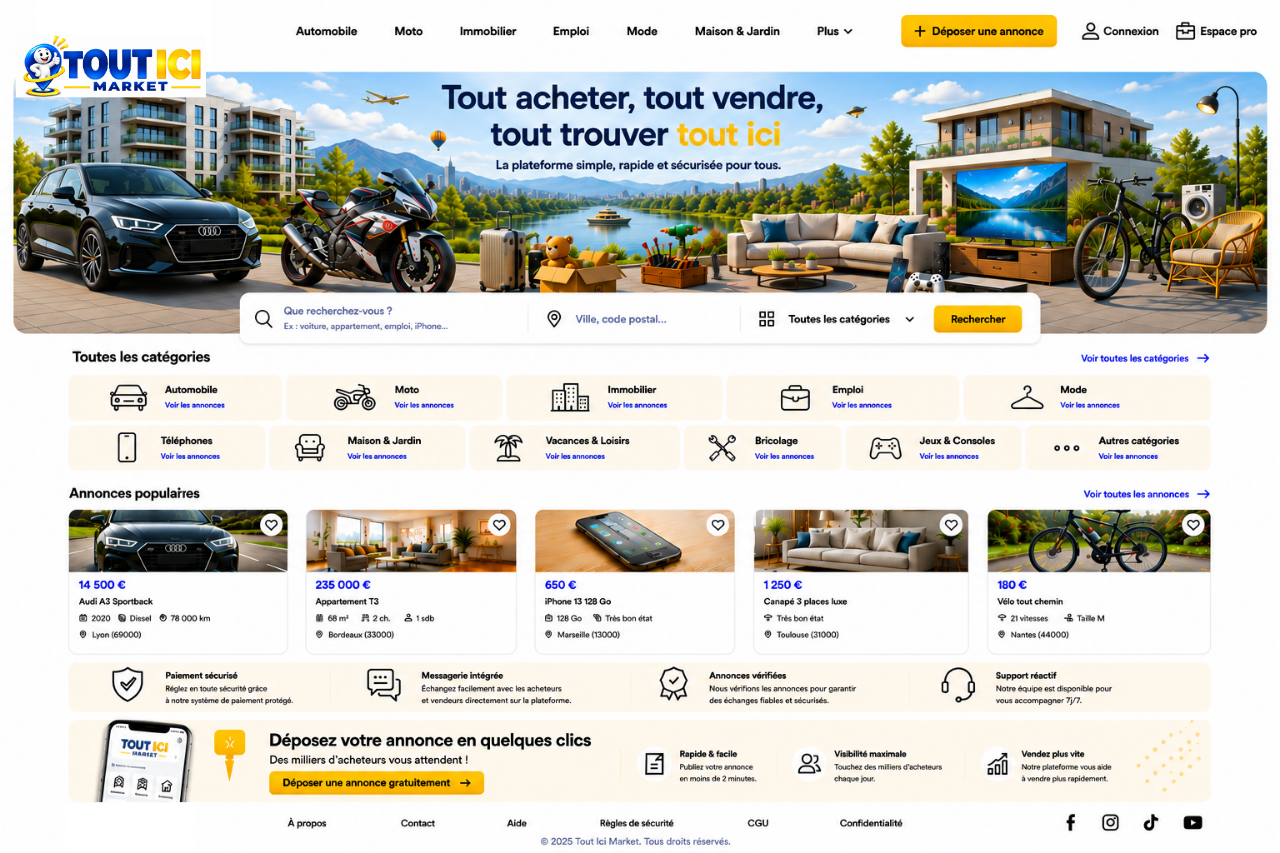
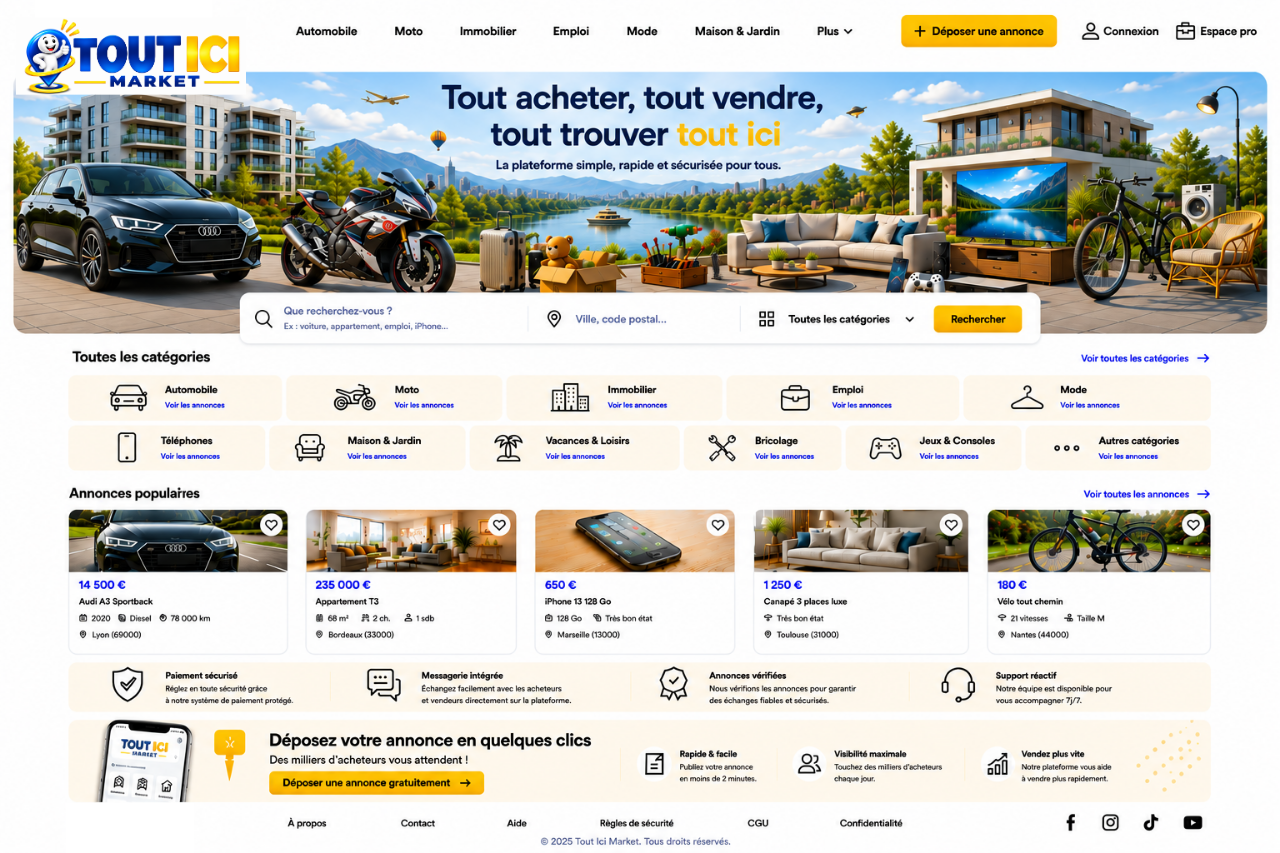
Before and after one commit to Touticimarket/tout-ici-market, a Next.js app: page / in a window 1280 px wide. Built offline with nearby package versions, Linux system fonts and the light colour scheme.

Commit message:
Update logo position and size in layout
Adjusted positioning and dimensions for logo image.

```diff
--- a/app/layout.tsx
+++ b/app/layout.tsx
@@ -20,7 +20,7 @@ export default function RootLayout({
             aria-label="Accueil TOUT ICI MARKET"
             style={{
               position: "absolute",
-              top: "66px",
+              top: "56px",
               left: "16px",
               transform: "translateY(-50%)",
               display: "flex",
@@ -33,8 +33,8 @@ export default function RootLayout({
               src="/toutici market.png"
               alt="TOUT ICI MARKET"
               style={{
-                width: "190px",
-                maxHeight: "70px",
+                width: "230px",
+                maxHeight: "85px",
                 height: "auto",
                 objectFit: "contain",
                 display: "block",
```
